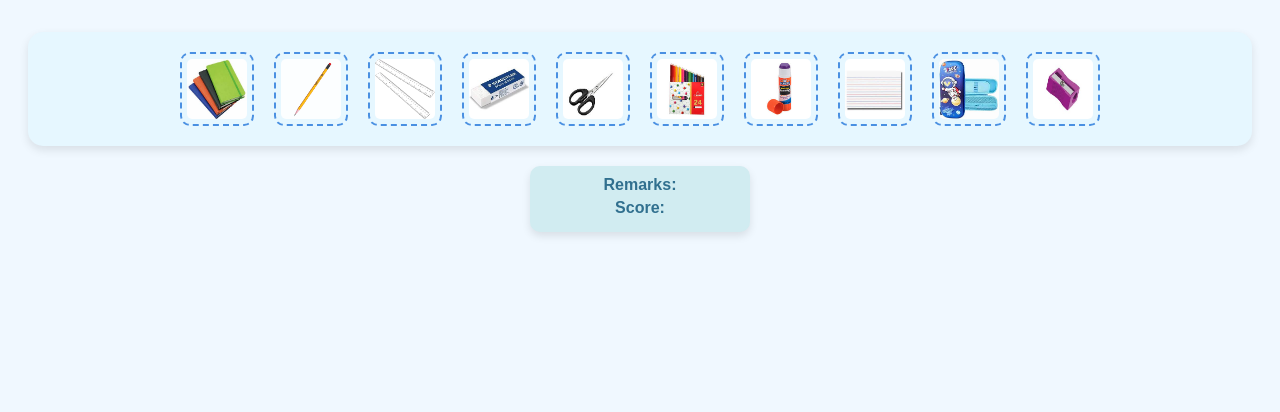
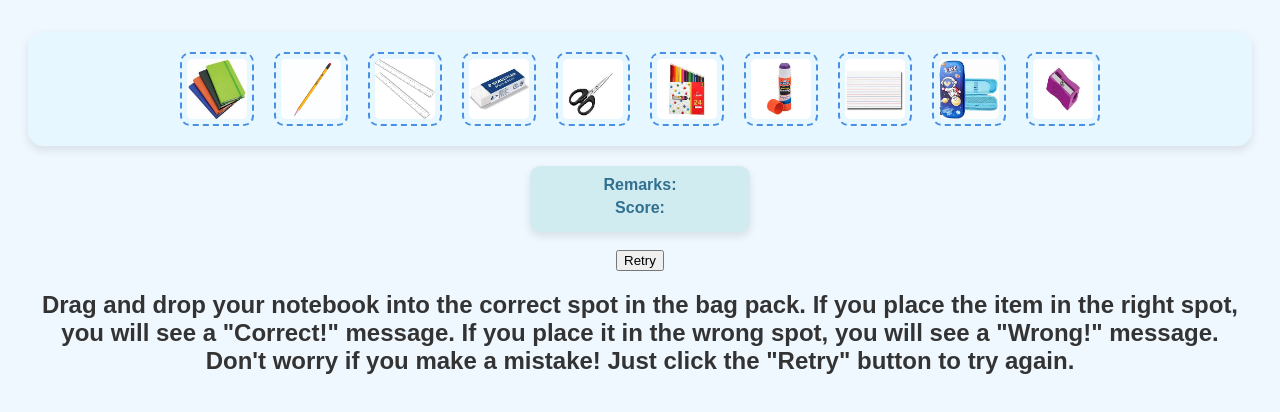
Before and after one commit to James122005/Jamil_P4, a plain HTML site: page index.html in a window 1280 px wide. Shown: the part 142-554 px from the top of the page. Drawn offline with Linux system fonts and the light colour scheme.

Commit message:
Update index.html

```diff
--- a/index.html
+++ b/index.html
@@ -65,9 +65,22 @@
         </div>
     </div>
 
-    <div class="board">
+
+
+      <div class="board">
         Remarks:<p id="remarks"></p>
         Score:<p id="scores"></p>
-    </div>
-</body>
-</html>
+      </div>
+
+      </div><br>
+      <button class="reset" onclick="reset (event)">Retry</button>
+    </body>
+        <h2>
+          Drag and drop your notebook into the correct spot in the bag pack.
+          If you place the item in the right spot, you will see a "Correct!" message.
+          If you place it in the wrong spot, you will see a "Wrong!" message.
+          Don't worry if you make a mistake! Just click the "Retry" button to try again.
+        </h2>
+
+
+                                               </html>
```
